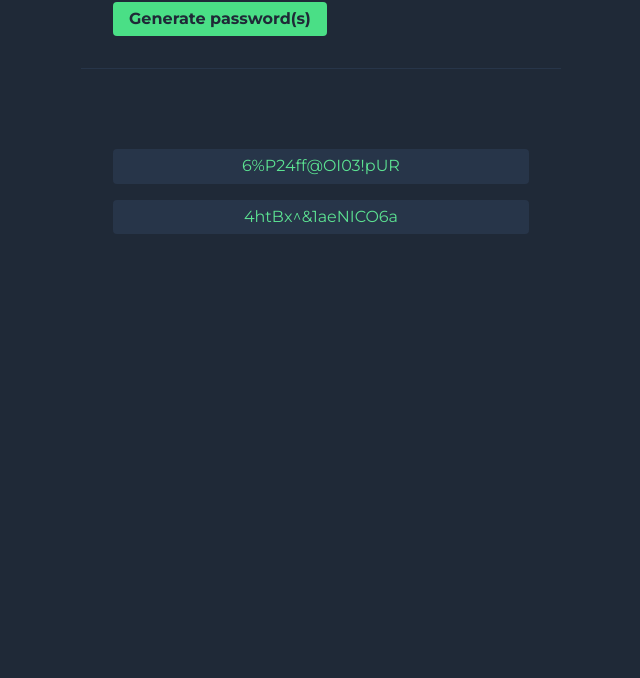
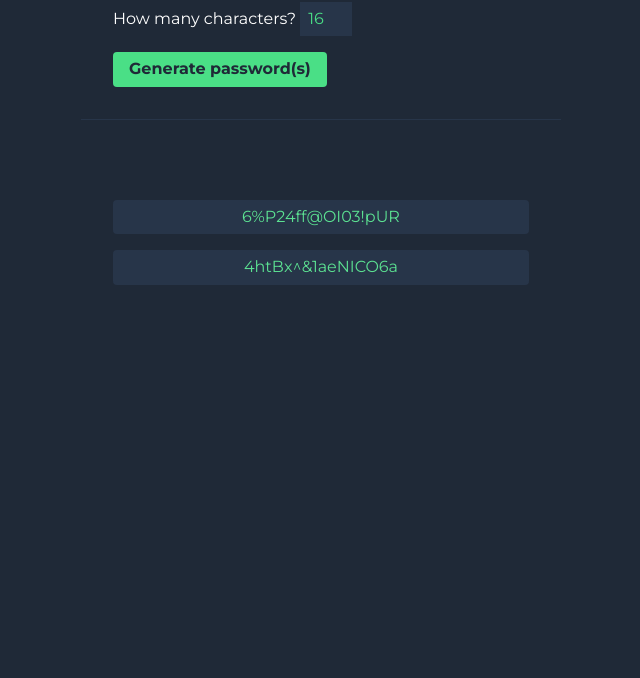
Before and after one commit to goranstevanovic/password-generator, a plain HTML site: page index.html in a window 1280 px wide. Shown: the part 122-800 px from the top of the page, without its empty margins (319-959 px from the left). Drawn offline with Linux system fonts and the light colour scheme.

Commit message:
User can set password length
See #5

```diff
--- a/app.js
+++ b/app.js
@@ -12,9 +12,9 @@ const characters = [
 ];
 
 const passwordQuantity = 2;
-const passwordLength = 16;
 
 const passwordForm = document.getElementById('password-form');
+const passwordLengthInput = document.getElementById('password-length');
 const passwordsEl = document.getElementById('passwords');
 
 function getRandomCharacter(array) {
@@ -30,7 +30,7 @@ function generatePassword(passwordLength) {
   return password;
 }
 
-function generatePasswords(quantity) {
+function generatePasswords(passwordLength, passwordQuantity) {
   const passwords = [];
 
   for (let i = 0; i < passwordQuantity; i++) {
@@ -57,7 +57,9 @@ function displayPasswords(passwords) {
 function handleSubmit(e) {
   e.preventDefault();
 
-  const passwords = generatePasswords(passwordQuantity);
+  const passwordLength = passwordLengthInput.value;
+
+  const passwords = generatePasswords(passwordLength, passwordQuantity);
 
   displayPasswords(passwords);
 }
--- a/index.html
+++ b/index.html
@@ -22,6 +22,18 @@
         <span class="header__title--highlight">random passwords</span>
       </h1>
       <form id="password-form" class="form">
+        <label class="form__label" for="password-length">
+          How many characters?
+        </label>
+        <input
+          type="number"
+          id="password-length"
+          class="form__input"
+          value="16"
+          min="8"
+          max="32"
+        />
+
         <button id="generate-passwords" class="form__button">
           Generate password(s)
         </button>
--- a/main.css
+++ b/main.css
@@ -41,6 +41,16 @@ body {
   font-weight: 800;
 }
 
+.form__input {
+  background: var(--dark);
+  border-bottom: 1px solid var(--accent);
+  border: none;
+  color: var(--accent);
+  margin-bottom: 1em;
+  padding: 0.5em;
+  width: 3.25em;
+}
+
 .form__button {
   background-color: var(--accent);
   border-radius: 0.25em;
@@ -66,6 +76,7 @@ body {
   color: var(--accent-hover);
   padding: 0.5em;
   text-align: center;
+  word-wrap: break-word;
 }
 
 .passwords__password:hover {
```
